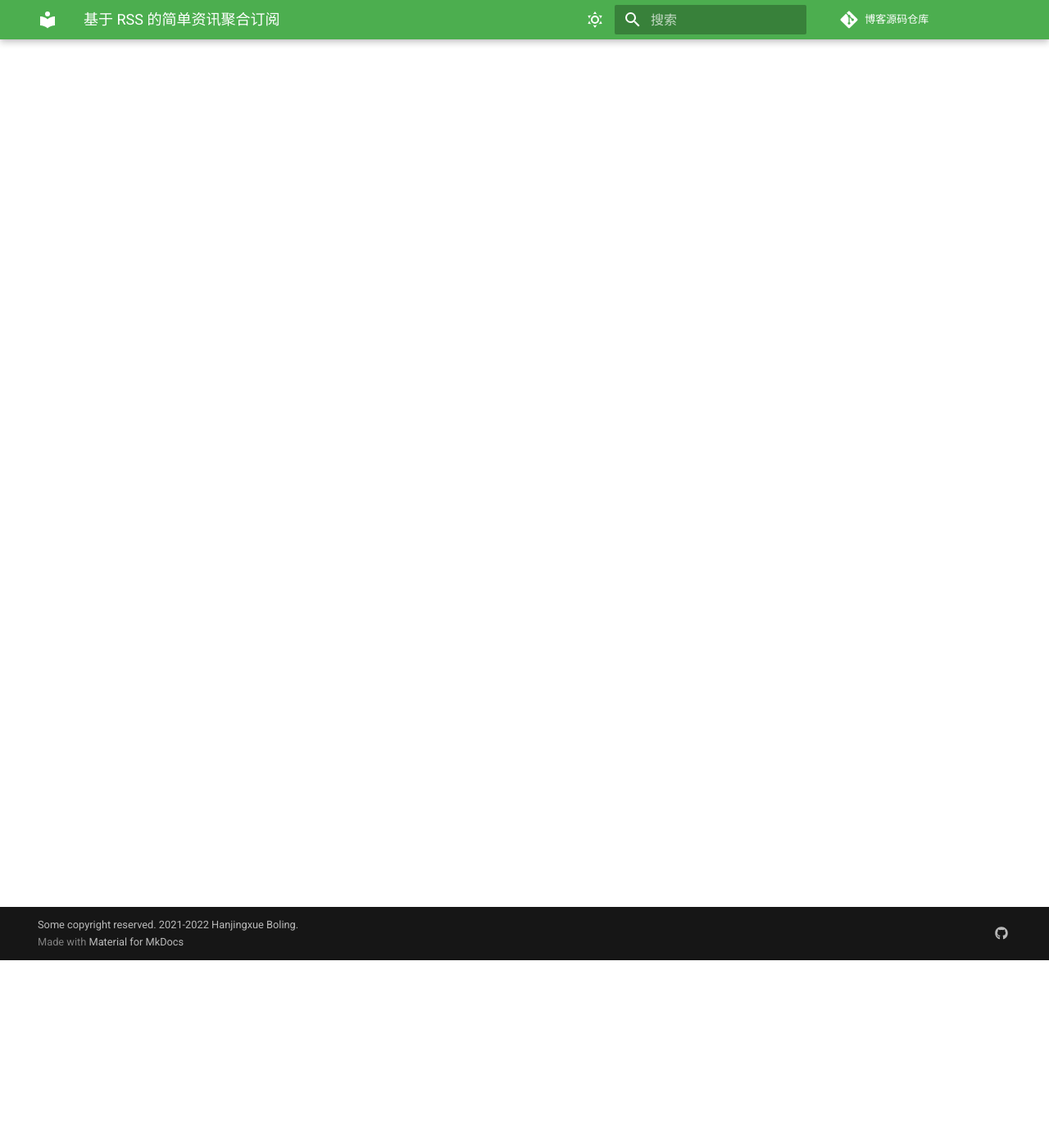
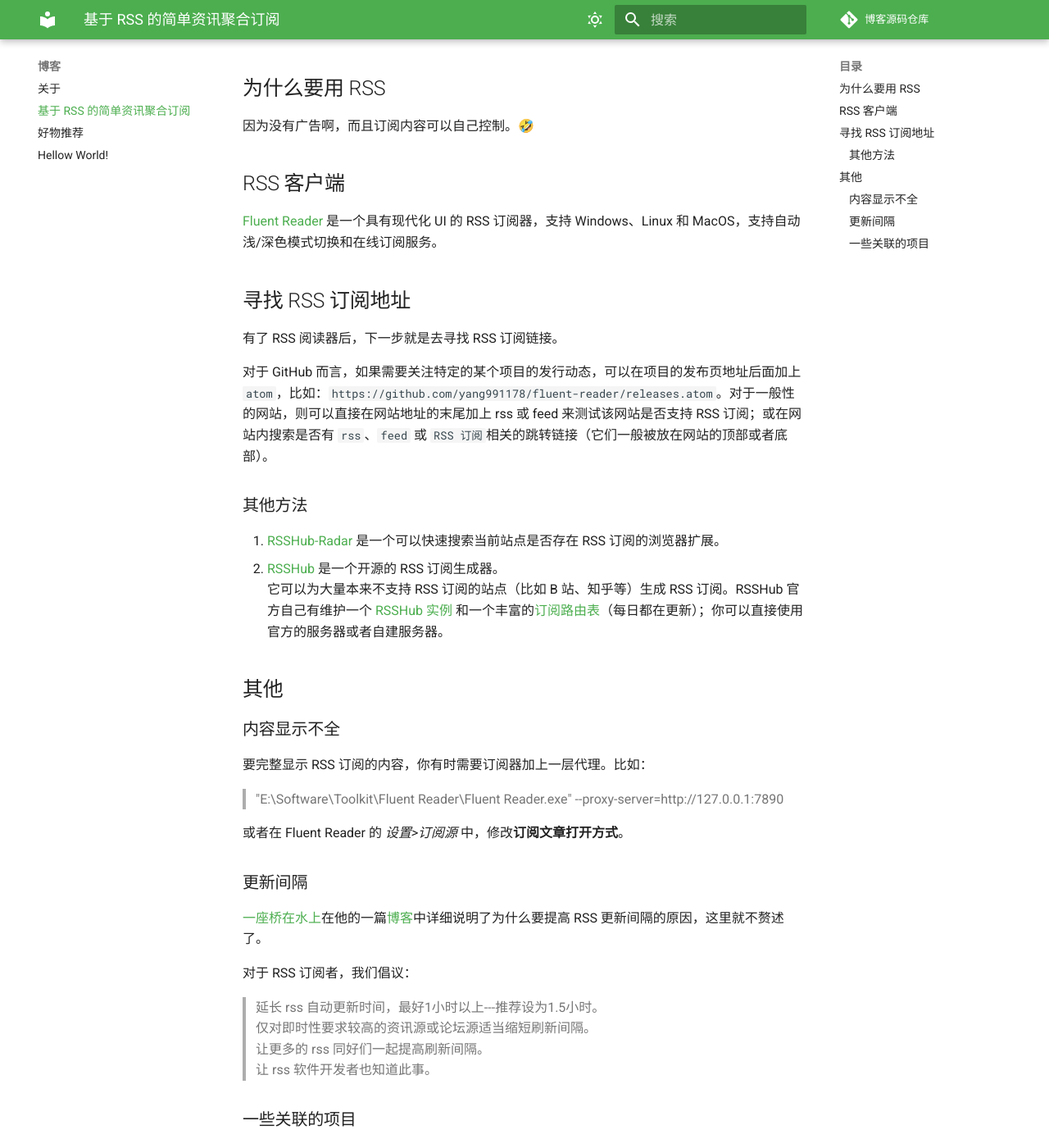
Before and after one commit to Hanjingxue-Boling/Whiteboard, an MkDocs documentation site: the page built from docs/blog/use-rss-sub.md, in a window 1280 px wide and 1400 px high, scrolled down 229 px. Shown: the whole window at 82% size. Built offline with MkDocs 1.6.1 and Material for MkDocs 9.7.7, drawn with Linux system fonts in a browser that asks for light colours; comment, search, counter and statistics services are not loaded; some of the changed text lies outside the part shown.

Commit message:
add new post

```diff
--- a/docs/blog/use-rss-sub.md
+++ b/docs/blog/use-rss-sub.md
@@ -1 +1,50 @@
 # 基于 RSS 的简单资讯聚合订阅
+
+在 2022 年使用 RSS 订阅资讯对于大部分人来说已经不是一个合适选择了。但 RSS 作为一种古老的订阅方式仍有其价值。比如订阅博客和其他一些更新动态。
+
+## 为什么要用 RSS
+
+因为没有广告啊，而且订阅内容可以自己控制。🤣
+
+## RSS 客户端
+
+[Fluent Reader](https://github.com/yang991178/fluent-reader) 是一个具有现代化 UI 的 RSS 订阅器，支持 Windows、Linux 和 MacOS，支持自动浅/深色模式切换和在线订阅服务。
+
+## 寻找 RSS 订阅地址
+
+有了 RSS 阅读器后，下一步就是去寻找 RSS 订阅链接。
+
+对于 GitHub 而言，如果需要关注特定的某个项目的发行动态，可以在项目的发布页地址后面加上 `atom`，比如：`https://github.com/yang991178/fluent-reader/releases.atom`。对于一般性的网站，则可以直接在网站地址的末尾加上 rss 或 feed 来测试该网站是否支持 RSS 订阅；或在网站内搜索是否有 `rss`、`feed` 或 `RSS 订阅`相关的跳转链接（它们一般被放在网站的顶部或者底部）。
+
+### 其他方法
+
+1. [RSSHub-Radar](https://github.com/DIYgod/RSSHub-Radar) 是一个可以快速搜索当前站点是否存在 RSS 订阅的浏览器扩展。
+2. [RSSHub](https://docs.rsshub.app/) 是一个开源的 RSS 订阅生成器。
+    它可以为大量本来不支持 RSS 订阅的站点（比如 B 站、知乎等）生成 RSS 订阅。RSSHub 官方自己有维护一个 [RSSHub 实例](https://rsshub.app/) 和一个丰富的[订阅路由表](https://docs.rsshub.app/social-media.html)（每日都在更新）；你可以直接使用官方的服务器或者自建服务器。
+
+## 其他
+
+### 内容显示不全
+
+要完整显示 RSS 订阅的内容，你有时需要订阅器加上一层代理。比如：
+
+>"E:\Software\Toolkit\Fluent Reader\Fluent Reader.exe" --proxy-server=http://127.0.0.1:7890
+
+或者在 Fluent Reader 的 *设置>订阅源* 中，修改**订阅文章打开方式**。
+
+### 更新间隔
+
+[一座桥在水上](https://github.com/yzqzss)在他的一篇[博客](https://blog.othing.xyz/archives/rss-refresh.html)中详细说明了为什么要提高 RSS 更新间隔的原因，这里就不赘述了。
+
+对于 RSS 订阅者，我们倡议：
+
+>延长 rss 自动更新时间，最好1小时以上---推荐设为1.5小时。
+>仅对即时性要求较高的资讯源或论坛源适当缩短刷新间隔。
+>让更多的 rss 同好们一起提高刷新间隔。
+>让 rss 软件开发者也知道此事。
+
+### 一些关联的项目
+
+- [rss-sub-list](https://github.com/saveweb/rss-list)
+    独立博客&播客全订阅计划！
+- [声冻计划](https://blog.othing.xyz/archives/freeze_wave_project_start.html)
--- a/mkdocs.yml
+++ b/mkdocs.yml
@@ -31,6 +31,8 @@ nav:
     - 主页: index.md
     - 博客:
       - blog/index.md
+
+      - blog/use-rss-sub.md
       - blog/goodies.md
       - blog/hellow-world.md
     - 翻译文稿:
```
